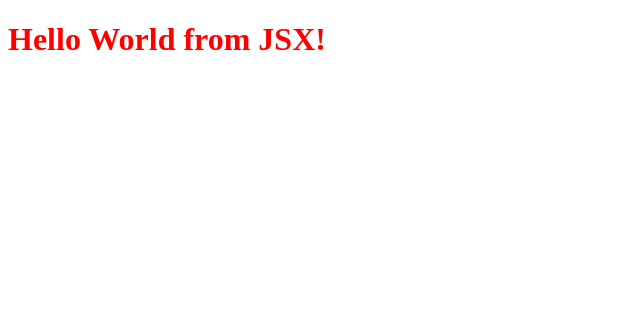
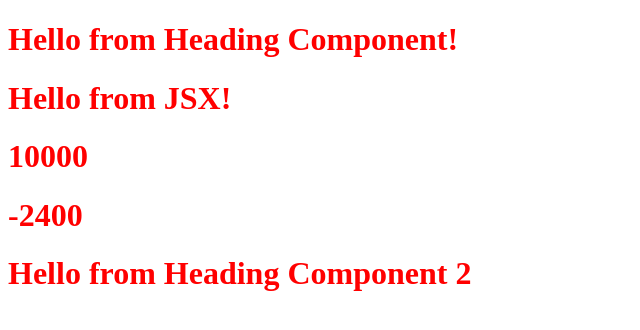
Before and after one commit to Devi4423/NAMASTE-REACT-COURSE, a React (Vite) app: page / in a window 1280 px wide. Shown: the top 330 px of the page, without its empty margins (0-640 px from the left). Built offline with nearby package versions, Linux system fonts and the light colour scheme.

Commit message:
Functional Component

```diff
--- a/App.js
+++ b/App.js
@@ -1,20 +1,33 @@
 import React from "react";
 import ReactDOM from "react-dom/client";
 
-// React Element => Object => render from ReactDOM => converted to HTML Element => Display in the browser
 
-const heading = React.createElement("h1",{id:"heading"},"Hello World!");
-
-console.log(heading)
 const root = ReactDOM.createRoot(document.getElementById("root"));
 
+const HeadingComponent2 = () => {
+    return(
+        <h1>Hello from Heading Component 2</h1>
+    )
+}
 
-//JSX => HTML like syntax, XML like syntax
-//JSX is not valid Java Script
-//So Js engine does not understand the JSX syntax
-//JSX syntax is not understood by the browser, JSX is converted as Javascript code by Babel and then reached
-// the JS engine of the browser to understand the code and then display the browser
+const heading = <h1 className="heading">Hello from JSX!</h1>
 
-const jsxHeading = <h1 id="heading">Hello World from JSX!</h1>
-root.render(jsxHeading);
-console.log(jsxHeading)
+//function component = is normal javascript function have blocke of JSX code
+const HeadingComponent = () =>{
+    const number = 10000
+    return(
+        <div>
+            <h1>Hello from Heading Component!</h1>
+
+            {/* Javascript Expression */}
+            {heading}
+            <h1>{number}</h1>
+            <h1>{100*76-number}</h1>
+
+            {/* Component Composition */}
+            <HeadingComponent2 />
+        </div>
+    )
+}
+
+root.render(<HeadingComponent />);
```
